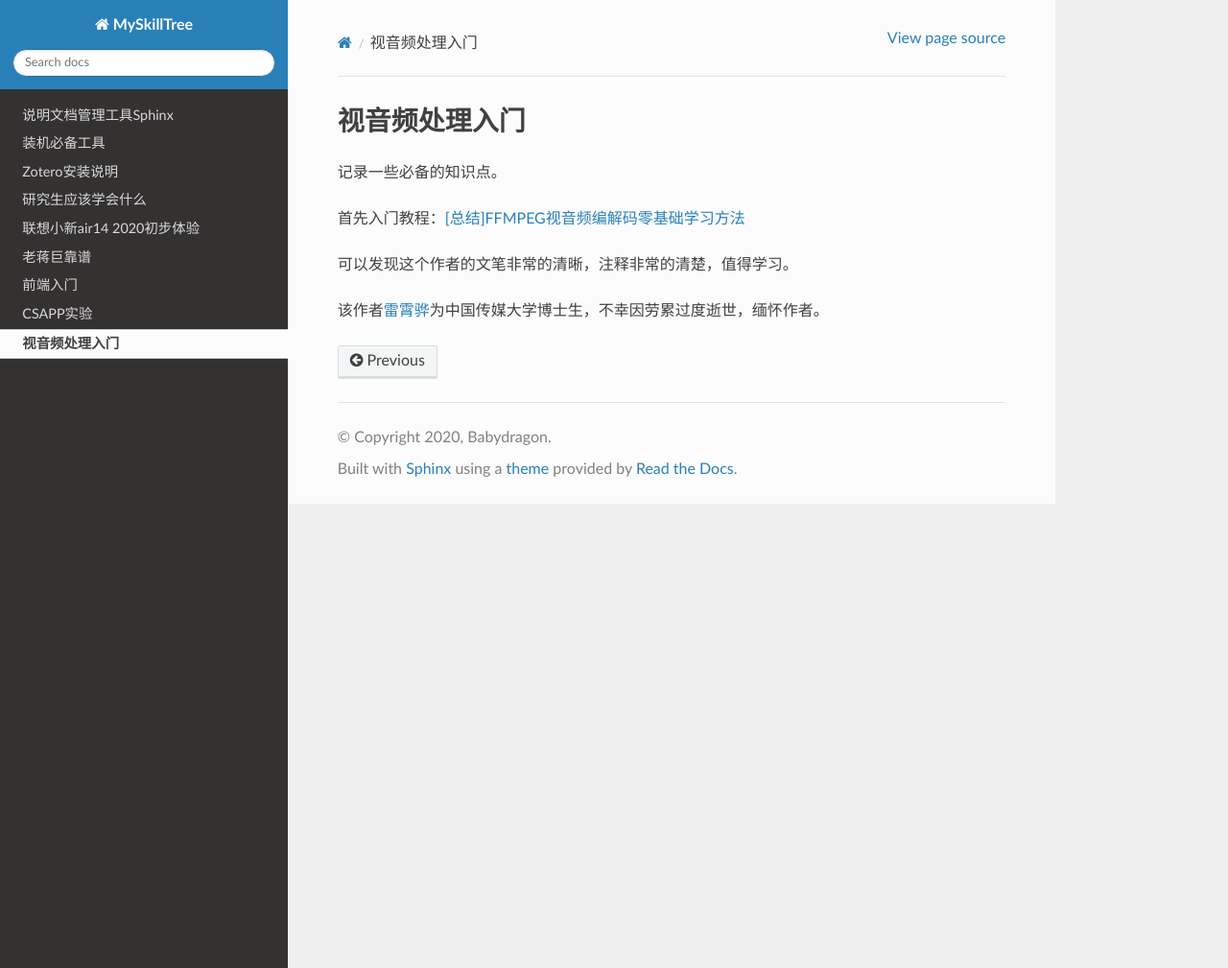
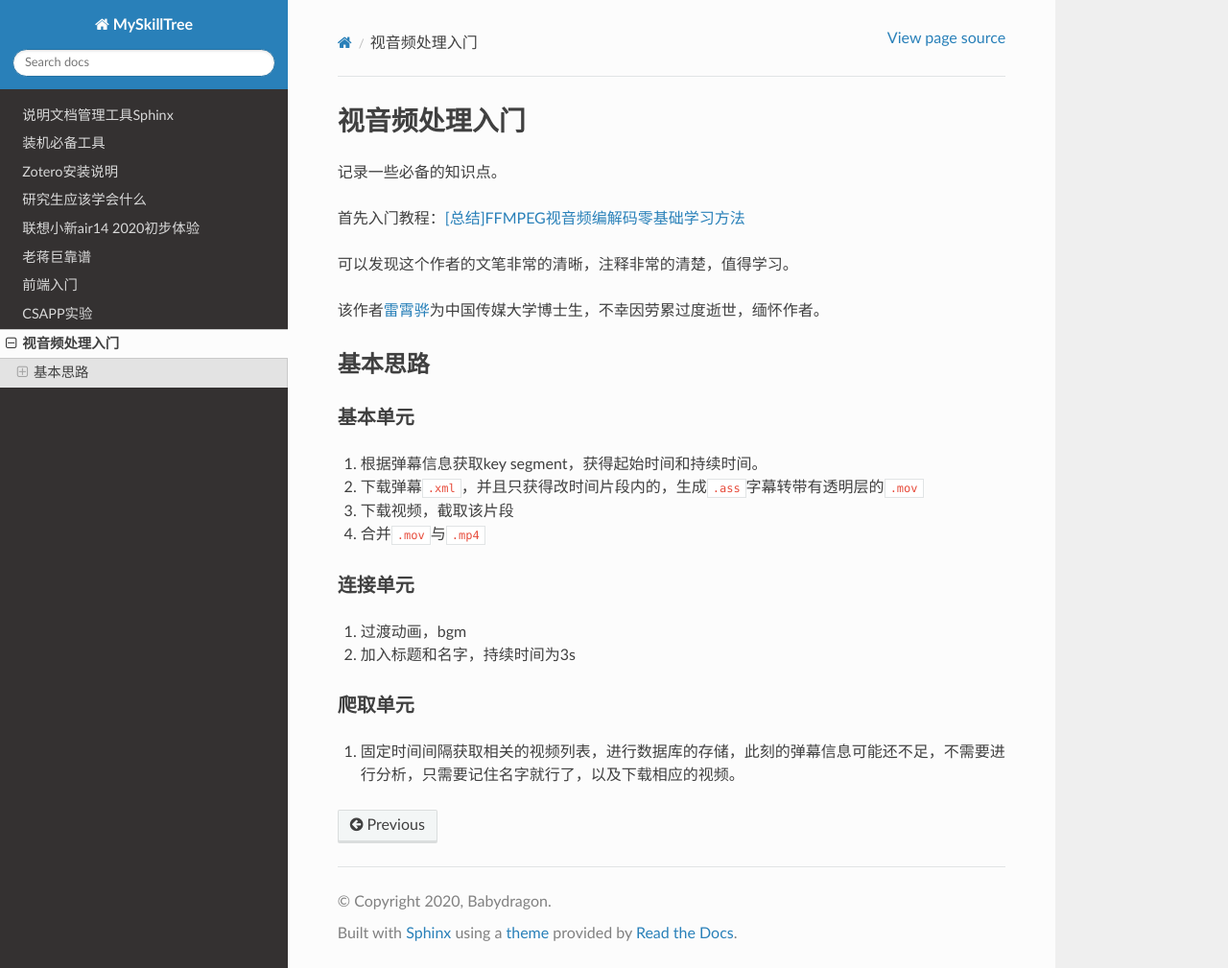
Before and after one commit to baolintian/MyDoc, a Sphinx documentation site: the page built from docs/source/9_AV_process.md, in a window 1280 px wide and 1009 px high. Shown: the whole window at 96% size. Built offline with Sphinx 7.4.7 and the Read the Docs theme 2.0.0, drawn with Linux system fonts in a browser that asks for light colours; pages that are not in the unit, such as notebooks, are missing from menus.

Commit message:
modify: 9_AV_process

```diff
--- a/docs/source/9_AV_process.md
+++ b/docs/source/9_AV_process.md
@@ -7,3 +7,27 @@
 可以发现这个作者的文笔非常的清晰，注释非常的清楚，值得学习。
 
 该作者[雷霄骅](https://blog.csdn.net/leixiaohua1020)为中国传媒大学博士生，不幸因劳累过度逝世，缅怀作者。
+
+
+
+### 基本思路
+
+
+
+#### 基本单元
+
+1. 根据弹幕信息获取key segment，获得起始时间和持续时间。
+2. 下载弹幕`.xml`，并且只获得改时间片段内的，生成`.ass`字幕转带有透明层的`.mov`
+3. 下载视频，截取该片段
+4. 合并`.mov`与`.mp4`
+
+#### 连接单元
+
+1. 过渡动画，bgm
+2. 加入标题和名字，持续时间为3s
+
+
+
+#### 爬取单元
+
+1. 固定时间间隔获取相关的视频列表，进行数据库的存储，此刻的弹幕信息可能还不足，不需要进行分析，只需要记住名字就行了，以及下载相应的视频。
```
